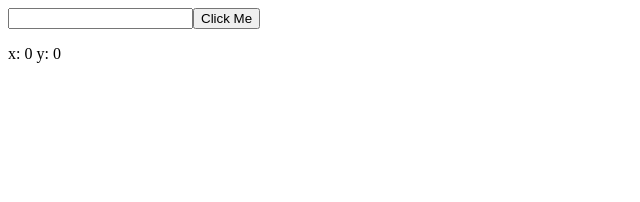
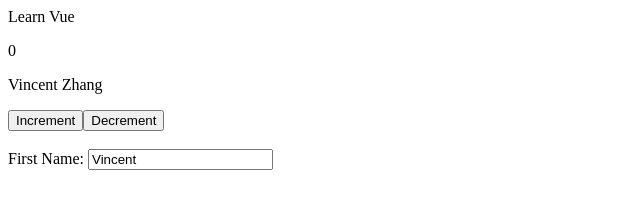
Before and after one commit to Tyler-Ke/vue-course, a plain HTML site: page index.html in a window 1280 px wide. Shown: the whole page, without its empty margins (0-640 px from the left). Drawn offline with nearby package versions, Linux system fonts and the light colour scheme.

Commit message:
example of data binding and watch function using reactive object

```diff
--- a/index.html
+++ b/index.html
@@ -5,41 +5,47 @@
    </head>
    <body>
       <div id="app">
-         <div>
-            <input type="text" v-on:keydown.ctrl.enter="pressEnter" />
-            <button
-               v-on:click.stop="buttonClick('vue is cool', 'react is cool', $event)"
-            >
-               Click Me
-            </button>
-            <p>x: {{ x }} y: {{ y }}</p>
-         </div>
+         <div>Learn Vue</div>
+         <p>{{obj.count}}</p>
+         <p>{{getFullName}}</p>
+         <button v-on:click="obj.count++">Increment</button>
+         <button v-on:click="obj.count--">Decrement</button>
+         <br /><br />
+         <span>First Name: </span>
+         <input type="text" v-model="firstName" />
       </div>
    </body>
    <script>
-      const { createApp, ref, reactive } = Vue;
-      const fontSizeTemp = 60;
+      const { createApp, ref, reactive, computed, watch } = Vue;
+      let name = ref("Tyler");
+      let age = ref("14");
       createApp({
          setup() {
-            let x = ref(0);
-            let y = ref(0);
+            let counter = ref(0);
+            const obj = reactive({
+               count: 0,
+            })
+            let firstName = ref("Vincent");
+            let lastName = ref("Zhang");
 
-            function buttonClick(newMessage, newMessage2, event) {
-               x.value = event.x;
-               y.value = event.y;
-               alert(newMessage);
-            }
+            watch(() => obj.count, (newValue, oldValue) => {
+                  console.log(
+                     `Counter updated from ${oldValue} to ${newValue}`
+                  );
+                  if (newValue == 5) {
+                     alert("counter is 5");
+                  }
+               }
+            );
 
-            function pressEnter() {
-               alert("Enter was pressed");
-            }
+            const getFullName = computed((previous) => {
+               if (previous == "Vincent 1 Zhang") {
+                  console.log("Vincent Zhang is special");
+               }
+               return firstName.value + " " + lastName.value;
+            });
 
-            return {
-               buttonClick,
-               x,
-               y,
-               pressEnter,
-            };
+            return { counter, getFullName, firstName, obj };
          },
       }).mount("#app");
    </script>
```
